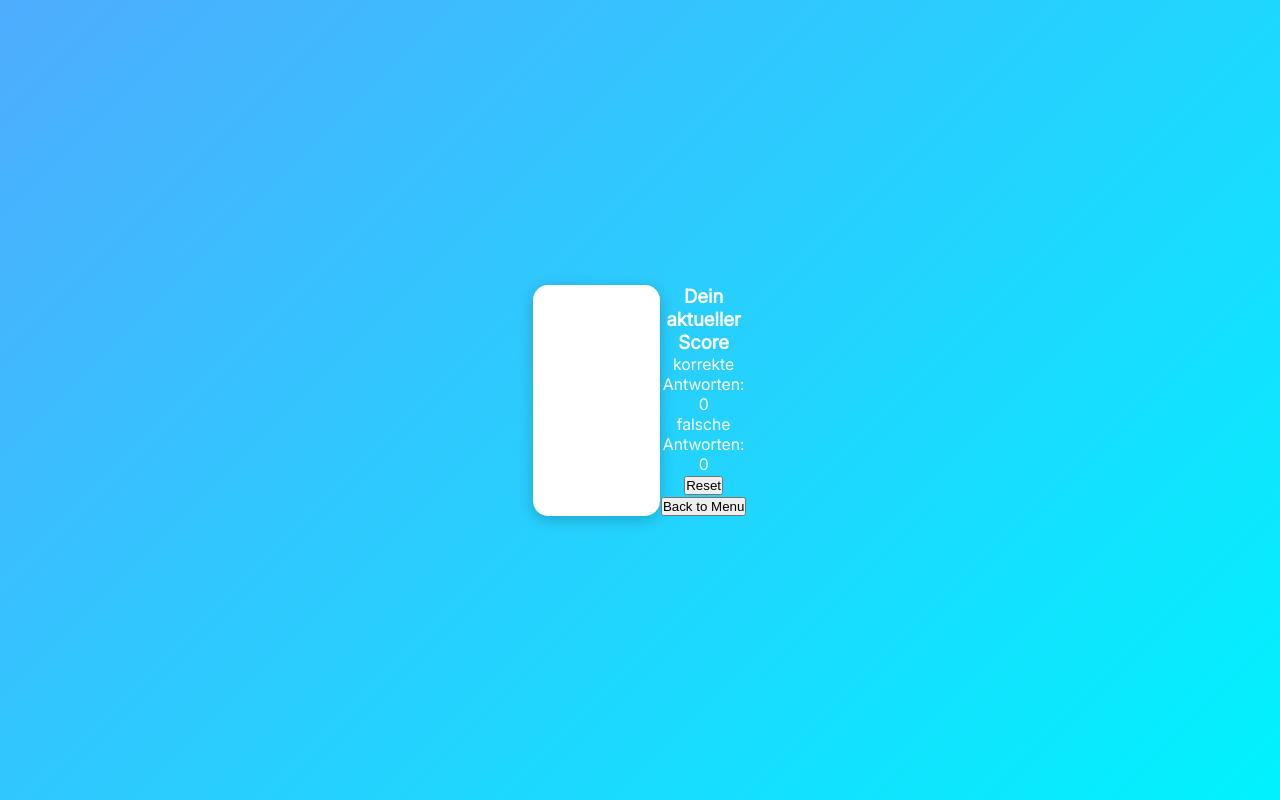
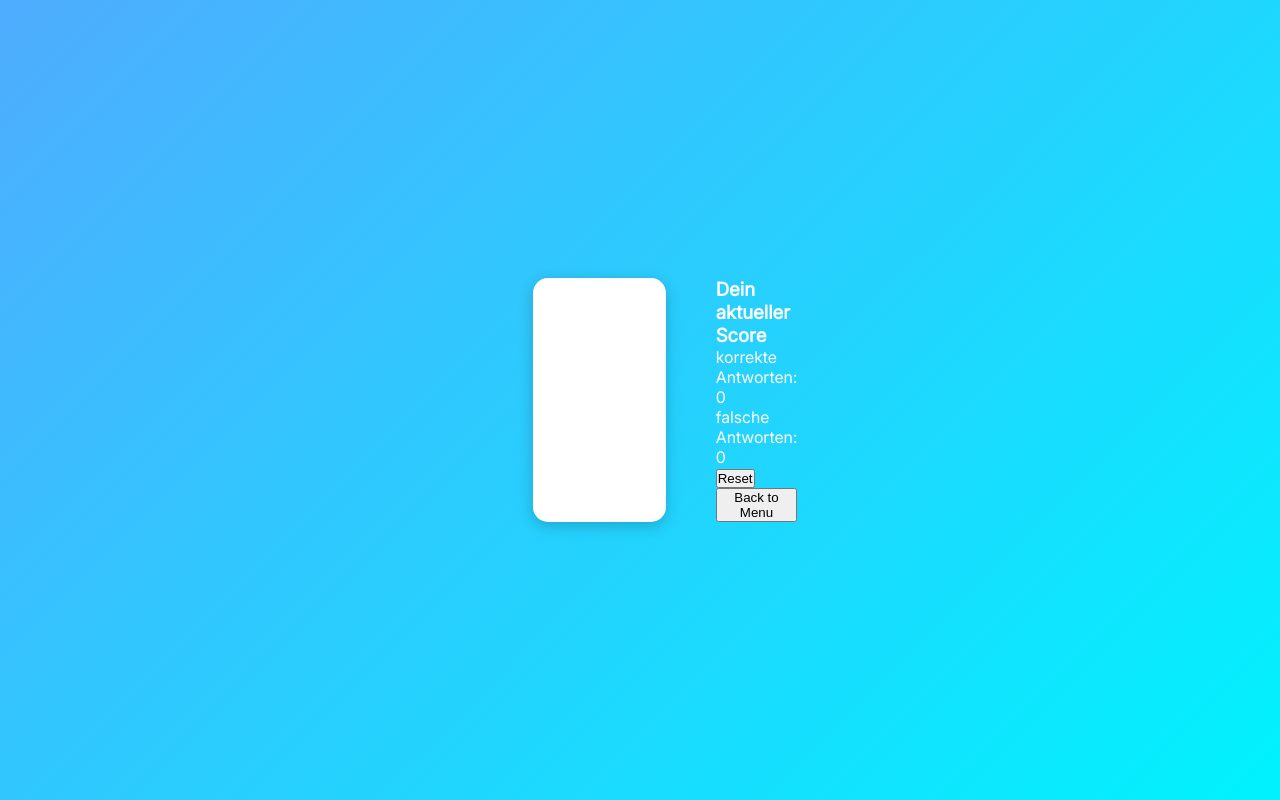
Before and after one commit to cadeteandre/project-quizAPI, a website built with Vite: page index.html in a window 1280 px wide. Both pictures are taken after a click on the button "Start Quiz". Built offline with nearby package versions, Linux system fonts and the light colour scheme; no server answers.

Commit message:
add: div.divButton in sideMenu

```diff
--- a/src/functions/displaySideMenu.ts
+++ b/src/functions/displaySideMenu.ts
@@ -17,15 +17,19 @@ export function displaySideMenu() {
     pFalse.id = "counterFalse";
     section.appendChild(pFalse);
 
+    const divButton = document.createElement("div");
+    divButton.classList.add("divButton");
+    section.appendChild(divButton);
+
     const resetBtn = document.createElement("button");
     resetBtn.textContent = "Reset";
     resetBtn.addEventListener("click", startGame);
-    section.appendChild(resetBtn);
+    divButton.appendChild(resetBtn);
 
     const backToMenuBtn = document.createElement("button");
     backToMenuBtn.textContent = "Back to Menu";
     backToMenuBtn.addEventListener("click", () => {
         location.reload();
     });
-    section.appendChild(backToMenuBtn);
+    divButton.appendChild(backToMenuBtn);
 }
--- a/src/style.css
+++ b/src/style.css
@@ -27,6 +27,7 @@ body {
     margin: 0 auto;
     padding: 2rem;
     text-align: center;
+    gap: 50px;
 }
 
 h1 {
@@ -157,3 +158,10 @@ select {
     box-shadow: none !important; /* !Important weil die Selektorspezifischkeit von ".used" im Vergleich zu ".question__container p:hover" zu gering ist */
     cursor: initial !important; /* !Important weil die Selektorspezifischkeit von ".used" im Vergleich zu ".question__container p:hover" zu gering ist */
 }
+
+#sideMenu {
+    position: sticky;
+    top: 2rem;
+    height: fit-content;
+    text-align: left;
+}
```
